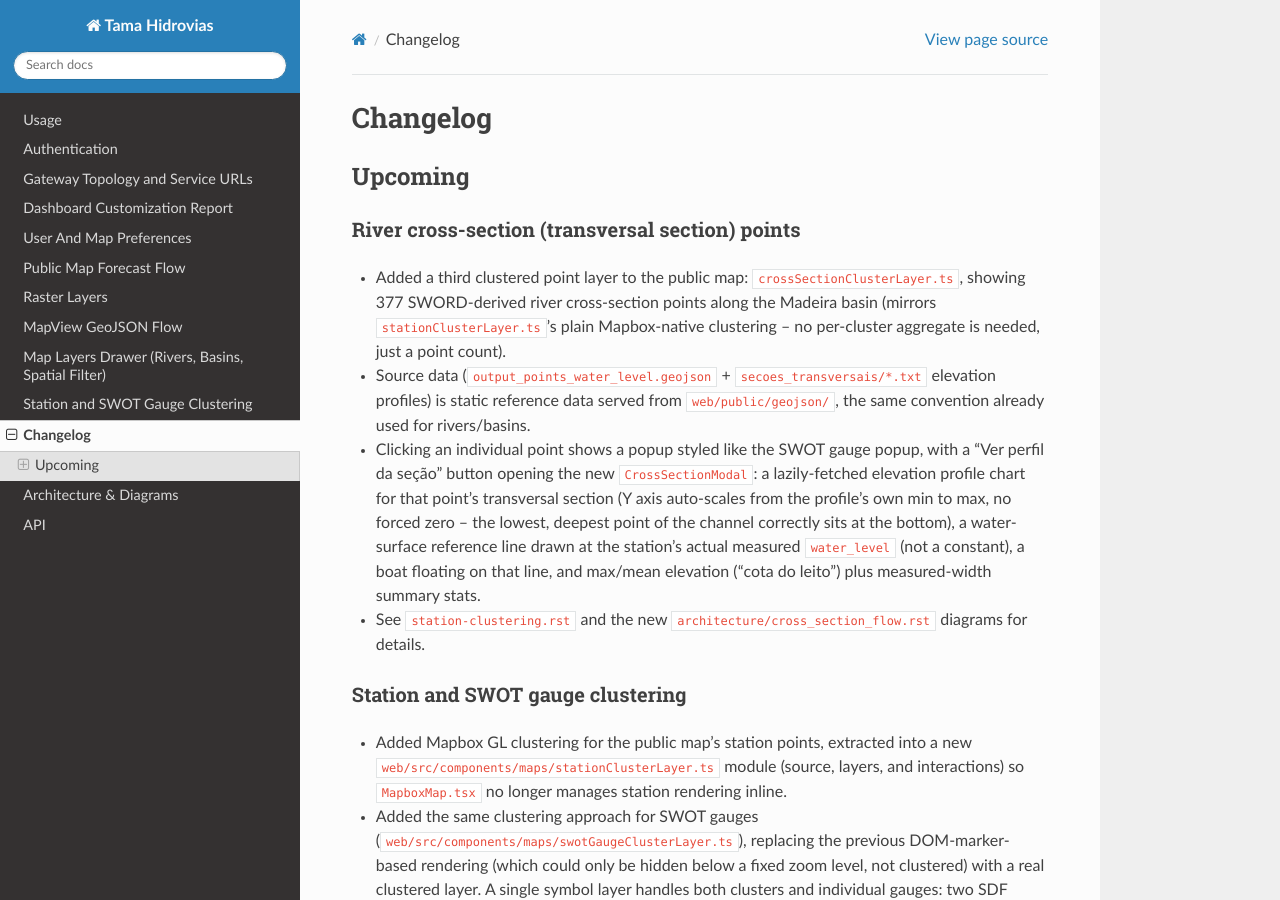
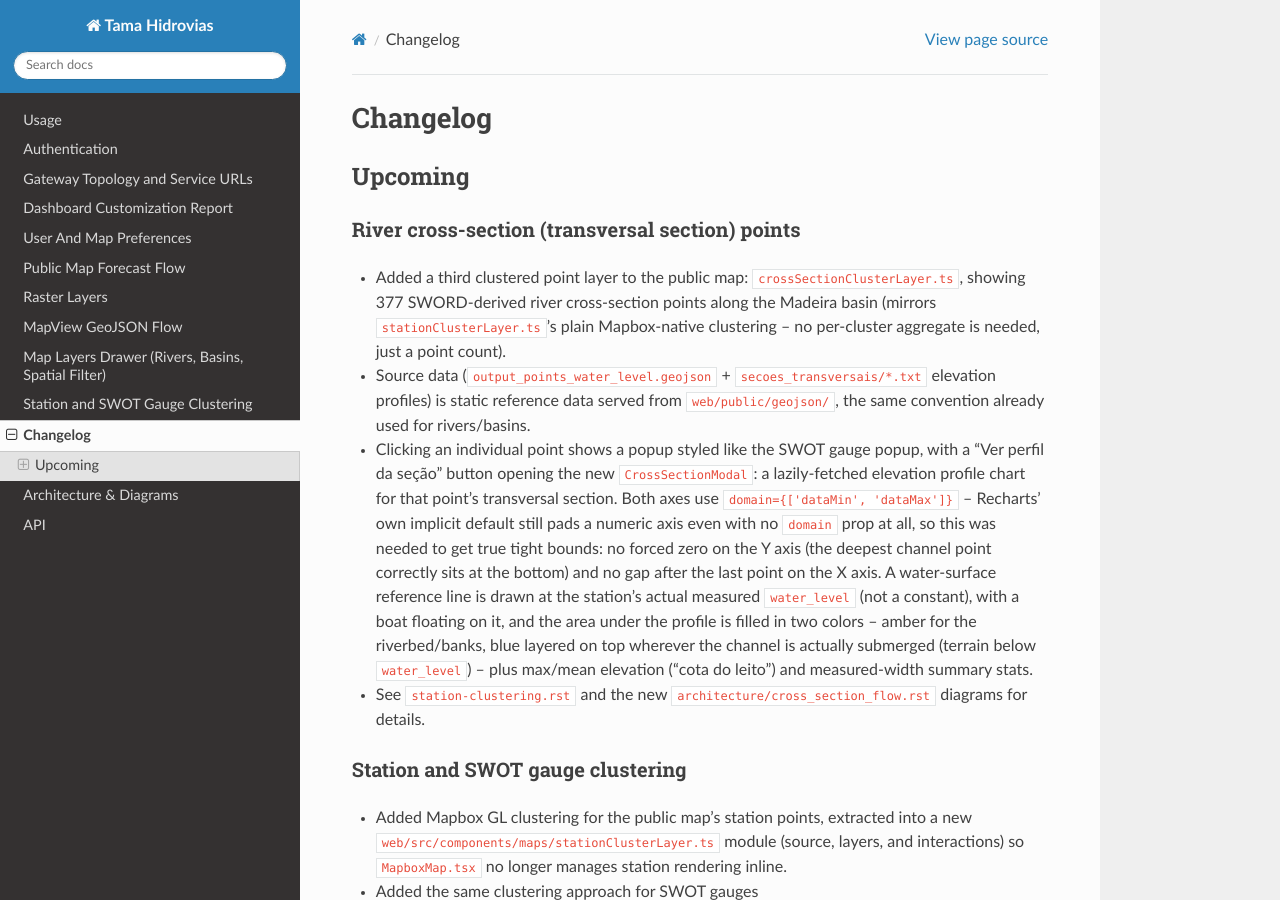
Before and after one commit to bmmoreira/tama-hidrovias, a Sphinx documentation site: the page built from docs/source/changelog.rst, in a window 1280 px wide and 900 px high. Built offline with Sphinx 7.4.7 and the Read the Docs theme 3.1.0, drawn with Linux system fonts in a browser that asks for light colours.

Commit message:
Fill the cross-section chart with water color below the water line
The area under the terrain profile was always a single amber/brown
fill down to the chart's bottom, regardless of water_level -- so the
submerged channel looked identical to exposed riverbank.

Added a second Area series (waterBand), derived per-point as
[terrain, water_level] wherever terrain < water_level and null on
exposed banks (Recharts fills *between* the two numbers of a 2-tuple
dataKey instead of from the axis baseline; connectNulls={false} keeps
the null stretches a real gap rather than bridging across dry land).
Layered after the ground Area so blue renders on top of brown only
where the channel is actually underwater. Also fixed the Tooltip
formatter, which would have crashed calling .toFixed() on the new
array-valued series -- it now shows both "Cota do leito" and "Lâmina
d'água" (water depth) at the hovered point.

Verified in a browser (light and dark) against real paired data: blue
fill bounded exactly between the terrain and the water line, brown
banks stay brown, tooltip shows both values without error.

Co-Authored-By: Claude Sonnet 5 <noreply@anthropic.com>

```diff
--- a/docs/source/changelog.rst
+++ b/docs/source/changelog.rst
@@ -19,12 +19,17 @@ River cross-section (transversal section) points
 - Clicking an individual point shows a popup styled like the SWOT gauge
   popup, with a "Ver perfil da seção" button opening the new
   ``CrossSectionModal``: a lazily-fetched elevation profile chart for that
-  point's transversal section (Y axis auto-scales from the profile's own
-  min to max, no forced zero -- the lowest, deepest point of the channel
-  correctly sits at the bottom), a water-surface reference line drawn at
-  the station's actual measured ``water_level`` (not a constant), a boat
-  floating on that line, and max/mean elevation ("cota do leito") plus
-  measured-width summary stats.
+  point's transversal section. Both axes use ``domain={['dataMin',
+  'dataMax']}`` -- Recharts' own implicit default still pads a numeric
+  axis even with no ``domain`` prop at all, so this was needed to get
+  true tight bounds: no forced zero on the Y axis (the deepest channel
+  point correctly sits at the bottom) and no gap after the last point on
+  the X axis. A water-surface reference line is drawn at the station's
+  actual measured ``water_level`` (not a constant), with a boat floating
+  on it, and the area under the profile is filled in two colors -- amber
+  for the riverbed/banks, blue layered on top wherever the channel is
+  actually submerged (terrain below ``water_level``) -- plus max/mean
+  elevation ("cota do leito") and measured-width summary stats.
 - See ``station-clustering.rst`` and the new
   ``architecture/cross_section_flow.rst`` diagrams for details.
 
```
Also changed, not shown: docs/source/station-clustering.rst (+11 -0 lines), web/src/components/maps/CrossSectionModal.tsx (+50 -2 lines), 2 other files.
